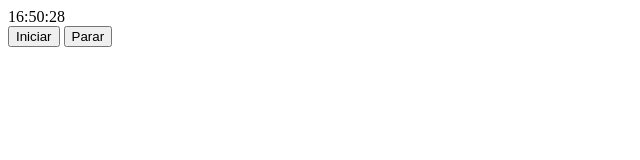
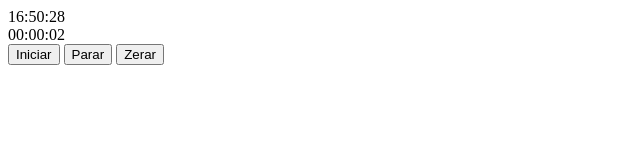
Before and after one commit to Ricardo93santos/Projetos_JS, a plain HTML site: page Relogio/index.html in a window 1280 px wide. Both pictures are taken after a click on the button "Iniciar". Shown: the whole page, without its empty margins (0-640 px from the left). Drawn offline with Linux system fonts and the light colour scheme.

Commit message:
Conclusão da lógica do cronometro

```diff
--- a/Relogio/index.html
+++ b/Relogio/index.html
@@ -11,10 +11,11 @@
   <section>
     <div id="relogio"></div>
   </section>
-  <section>
-    <div id="cronometro"></div>
+  <section id="cronometro">
+    <div id="visorCronometro"></div>
     <input type="button" id="iniciar" value="Iniciar">
     <input type="button" id="parar" value="Parar">
+    <input type="button" id="zerar" value="Zerar">
   </section>
 
   <script src="js/relogio.js"></script>
--- a/Relogio/js/cronometro.js
+++ b/Relogio/js/cronometro.js
@@ -0,0 +1,51 @@
+let visor = document.querySelector("#visorCronometro")
+let iniciar = document.querySelector("#iniciar")
+let parar = document.querySelector("#parar")
+let zerar = document.querySelector("#zerar")
+let horas = 0
+let minutos = 0
+let segundos = 0
+let cronometro
+
+visor.innerHTML = `00:00:00`
+
+// Função para iniciar Cronometro
+function iniciarCronometro(){
+  cronometro = setInterval(cronometrar, 1000)
+    function cronometrar(){
+      segundos++
+
+      if(segundos == 60){
+        segundos = 0
+        minutos++
+      }
+      if(minutos == 60){
+        minutos = 0
+        horas++
+      }
+
+      let formatoDoCronometro = (horas < 10 ? `0${horas}`: horas) + ":" + (minutos < 10 ? `0${minutos}` : minutos)+ ":" + (segundos < 10 ? `0${segundos}`: segundos)
+
+      visor.innerHTML = `${formatoDoCronometro}`
+  }
+
+}
+
+//Função para parar Cronometro
+function pararCronometro(){
+  clearInterval(cronometro)
+}
+
+//Função para zerar Cronometro
+function zerarCronometro(){
+  clearInterval(cronometro)
+  horas = 0
+  minutos = 0
+  segundos = 0
+
+  visor.innerHTML = `00:00:00`
+}
+
+iniciar.addEventListener("click", iniciarCronometro)
+parar.addEventListener("click", pararCronometro)
+zerar.addEventListener("click", zerarCronometro)
```
